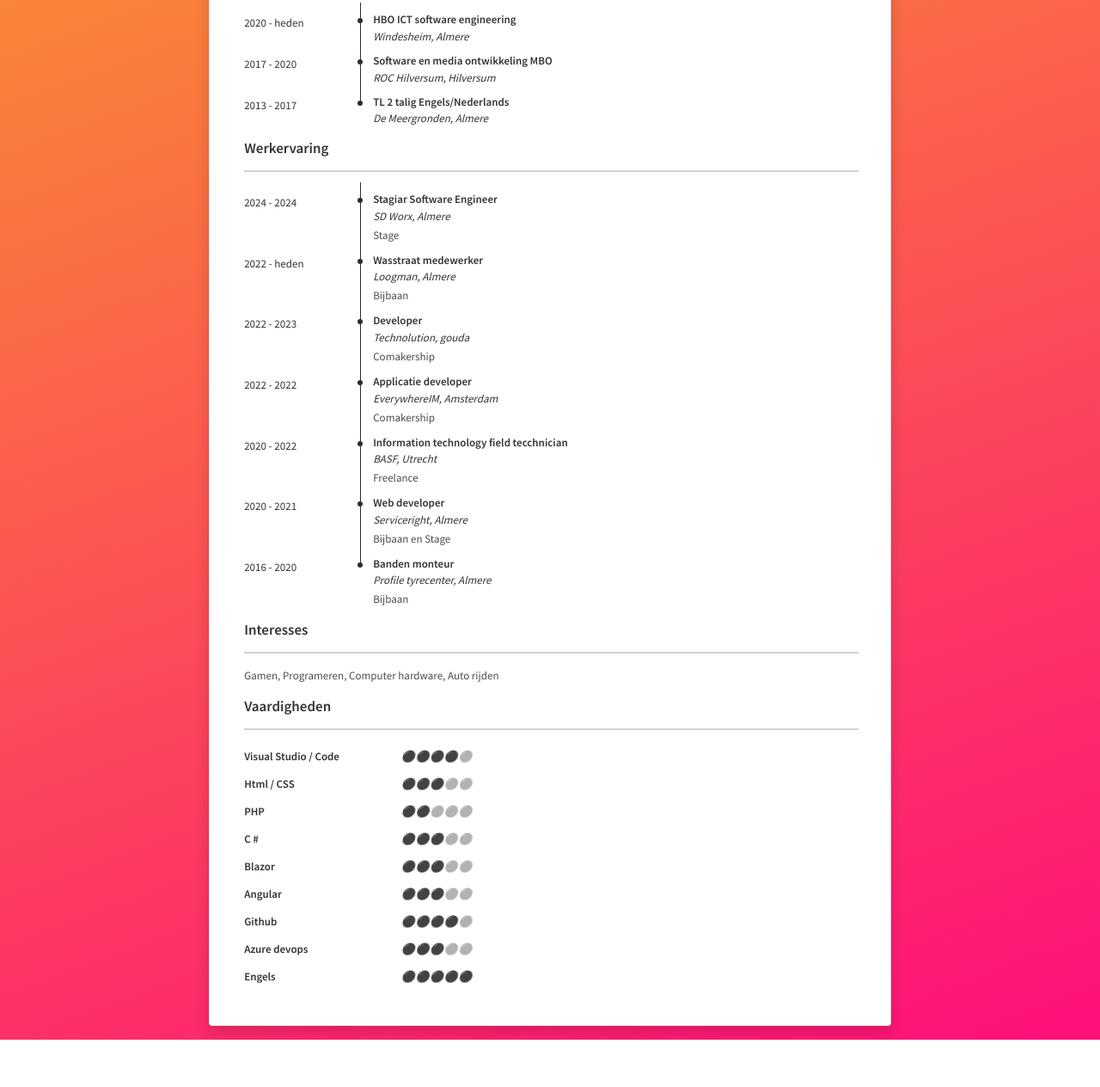
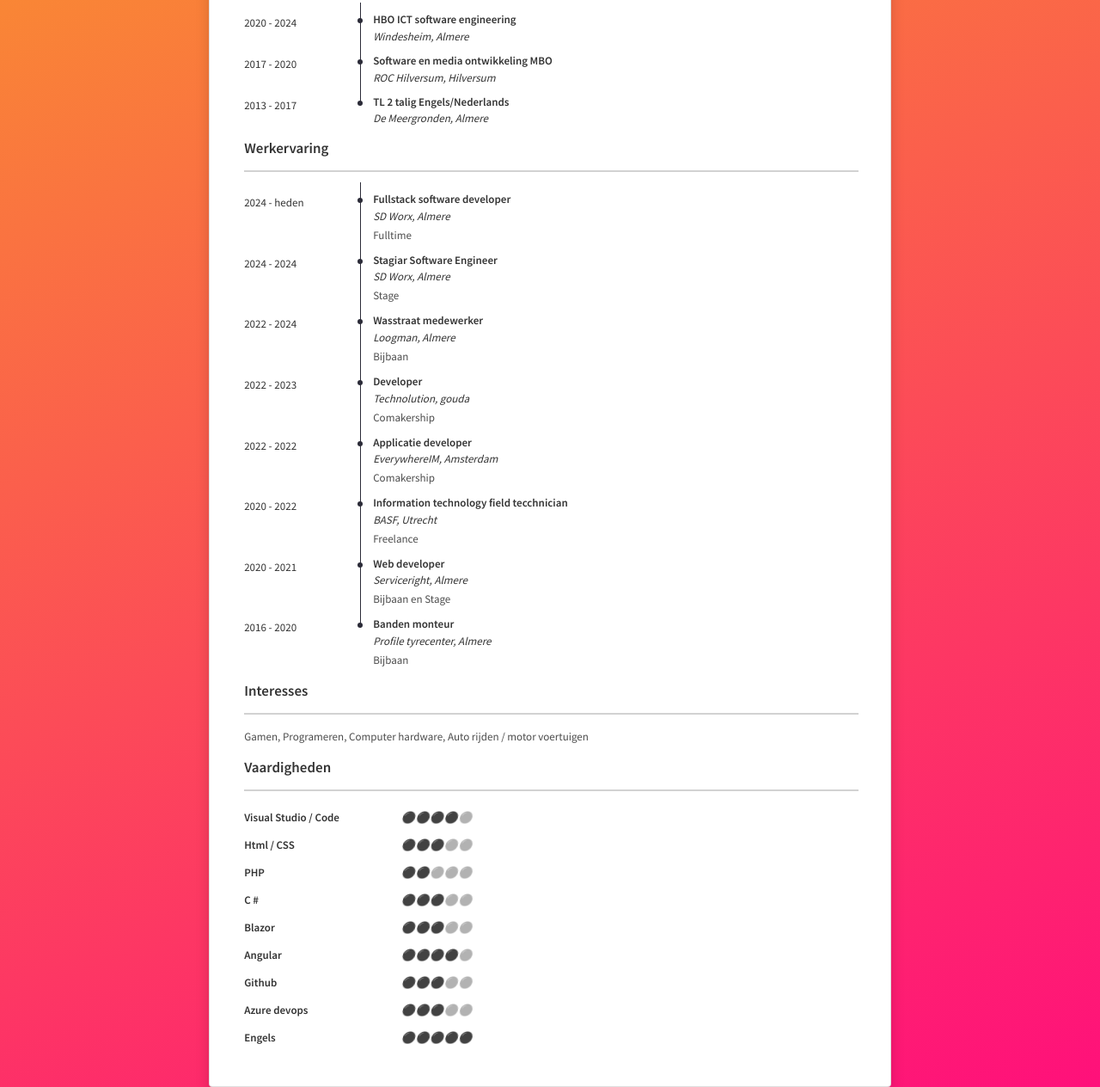
Before and after one commit to Smahylx/Smahylx.github.io, a plain HTML site: page index.html in a window 1280 px wide. Shown: the part 307-1571 px from the top of the page at 86% size. Before the commit the page ends 1516 px from the top, so only its background shows below. Drawn offline with nearby package versions, Linux system fonts and the light colour scheme.

Commit message:
Html update and tweaks

```diff
--- a/index.html
+++ b/index.html
@@ -1,9 +1,7 @@
 <!DOCTYPE html>
 <html lang="nl">
-
 <head>
     <meta http-equiv="Content-Type" content="text/html; charset=utf-8" />
-
     <!-- fonts -->
     <link href="https://fonts.googleapis.com/css?family=Slabo+27px" rel="stylesheet">
     <link href="https://fonts.googleapis.com/css?family=Source+Sans+Pro:400,600" rel="stylesheet">
@@ -17,27 +15,15 @@
         integrity="sha384-ka7Sk0Gln4gmtz2MlQnikT1wXgYsOg+OMhuP+IlRH9sENBO0LRn5q+8nbTov4+1p"
         crossorigin="anonymous"></script>
     <!-- ./cdn -->
-
     <link rel="stylesheet" href="main.css">
-
-
-
 </head>
-
 <body>
-
     <div class="card pb-5 mb-3 mt-2 shadow">
-
         <section class="sections">
-
             <div class="section--name  has--avatar">
-
                 <div class="section--avatar" style="background: url('img/profile.jpg') no-repeat;">
                     &nbsp;
                 </div>
-
-
-
             <h1>Curriculum Vitae</h1>
             </div>
 
@@ -119,7 +105,7 @@
                         <div class="section--time-line-hide-overlay"></div>
                         <div class="section--heading-group">
                             <div class="section--date">
-                                2020 - heden
+                                2020 - 2024
                             </div>
                             <div class="section--heading">
                                 <h3>HBO ICT software engineering</h3>
@@ -161,18 +147,10 @@
                                 De Meergronden, Almere </div>
                         </div>
                     </li>
-
-
                 </ol>
-
             </div>
 
-
-
-
-
             <div class="section ">
-
                 <div class="section--title">
                     <h2>
                         Werkervaring
@@ -180,8 +158,26 @@
                 </div>
 
                 <div class="section--time-line-overlay"></div>
+                    <ol class="section--list">
 
-                <ol class="section--list">
+                        <li class="section--item">
+                            <div class="section--time-line">
+                                <i class="section--time-line-dot"></i>
+                            </div>
+                            <div class="section--time-line-hide-overlay"></div>
+                            <div class="section--heading-group">
+                                <div class="section--date">2024 - heden</div>
+                                <div class="section--heading">
+                                    <h3>Fullstack software developer</h3>
+                                </div>
+                                <div class="section--sub-heading">
+                                    SD Worx, Almere</div>
+                                </div>
+                                <div class="section--content">
+                                    <p>Fulltime</p>
+                                </div>
+                            </li>
+
                         <li class="section--item">
                             <div class="section--time-line">
                                 <i class="section--time-line-dot"></i>
@@ -206,7 +202,7 @@
                             </div>
                             <div class="section--time-line-hide-overlay"></div>
                             <div class="section--heading-group">
-                            <div class="section--date">2022 - heden</div>
+                                <div class="section--date">2022 - 2024</div>
                                 <div class="section--heading">
                                     <h3>Wasstraat medewerker</h3>
                                 </div>
@@ -217,6 +213,7 @@
                                     <p>Bijbaan</p>
                                 </div>
                             </li>
+
                             <li class="section--item">
                                 <div class="section--time-line">
                                     <i class="section--time-line-dot"></i>
@@ -234,6 +231,7 @@
                                     <p>Comakership</p>
                                 </div>
                             </li>
+
                             <li class="section--item">
                                 <div class="section--time-line">
                                     <i class="section--time-line-dot"></i>
@@ -251,6 +249,7 @@
                                     <p>Comakership</p>
                                 </div>
                             </li>
+
                             <li class="section--item">
                                 <div class="section--time-line">
                                     <i class="section--time-line-dot"></i>
@@ -268,6 +267,7 @@
                                     <p>Freelance</p>
                                 </div>
                             </li>
+
                             <li class="section--item">
                                 <div class="section--time-line">
                                     <i class="section--time-line-dot"></i>
@@ -285,6 +285,7 @@
                                     <p>Bijbaan en Stage</p>
                                 </div>
                             </li>
+
                             <li class="section--item">
                                 <div class="section--time-line">
                                     <i class="section--time-line-dot"></i>
@@ -306,26 +307,22 @@
             </div>
 
             <div class="section">
-
                 <div class="section--title">
                     <h2>
                         Interesses
                     </h2>
                 </div>
-
                 <div class="section--content section--content-single-textarea">
-                    <p> Gamen, Programeren, Computer hardware, Auto rijden</p>
+                    <p> Gamen, Programeren, Computer hardware, Auto rijden / motor voertuigen</p>
                 </div>
             </div>
 
             <div class="section">
-
                 <div class="section--title">
                     <h2>
                         Vaardigheden
                     </h2>
                 </div>
-
 
                 <ol class="section--list skills">
                     <li class="section--item skills">
@@ -340,6 +337,7 @@
                             <i class="skills--level ">⚫</i>
                         </div>
                     </li>
+
                     <li class="section--item skills">
                         <div class="skills--label">
                             <h3>Html / CSS</h3>
@@ -352,6 +350,7 @@
                             <i class="skills--level ">⚫</i>
                         </div>
                     </li>
+
                     <li class="section--item skills">
                         <div class="skills--label">
                             <h3>PHP</h3>
@@ -364,6 +363,7 @@
                             <i class="skills--level ">⚫</i>
                         </div>
                     </li>
+
                     <li class="section--item skills">
                         <div class="skills--label">
                             <h3>C #</h3>
@@ -376,6 +376,7 @@
                             <i class="skills--level ">⚫</i>
                         </div>
                     </li>
+
                     <li class="section--item skills">
                         <div class="skills--label">
                             <h3>Blazor</h3>
@@ -388,9 +389,23 @@
                             <i class="skills--level ">⚫</i>
                         </div>
                     </li>
+
                     <li class="section--item skills">
                         <div class="skills--label">
                             <h3>Angular</h3>
+                        </div>
+                        <div class="skills--stars">
+                            <i class="skills--level active">⚫</i>
+                            <i class="skills--level active">⚫</i>
+                            <i class="skills--level active">⚫</i>
+                            <i class="skills--level active">⚫</i>
+                            <i class="skills--level ">⚫</i>
+                        </div>
+                    </li>
+
+                    <li class="section--item skills">
+                        <div class="skills--label">
+                            <h3>Github</h3>
                         </div>
                         <div class="skills--stars">
                             <i class="skills--level active">⚫</i>
@@ -400,18 +415,7 @@
                             <i class="skills--level ">⚫</i>
                         </div>
                     </li>
-                    <li class="section--item skills">
-                        <div class="skills--label">
-                            <h3>Github</h3>
-                        </div>
-                        <div class="skills--stars">
-                            <i class="skills--level active">⚫</i>
-                            <i class="skills--level active">⚫</i>
-                            <i class="skills--level active">⚫</i>
-                            <i class="skills--level active">⚫</i>
-                            <i class="skills--level ">⚫</i>
-                        </div>
-                    </li>
+
                     <li class="section--item skills">
                         <div class="skills--label">
                             <h3>Azure devops</h3>
@@ -424,6 +428,7 @@
                             <i class="skills--level ">⚫</i>
                         </div>
                     </li>
+
                     <li class="section--item skills">
                         <div class="skills--label">
                             <h3>Engels</h3>
@@ -438,13 +443,8 @@
                     </li>
 
                 </ol>
-
             </div>
         </section>
-
     </div>
-
-
 </body>
-
 </html>
```
Lines whose indentation alone changed are shown as unchanged.
